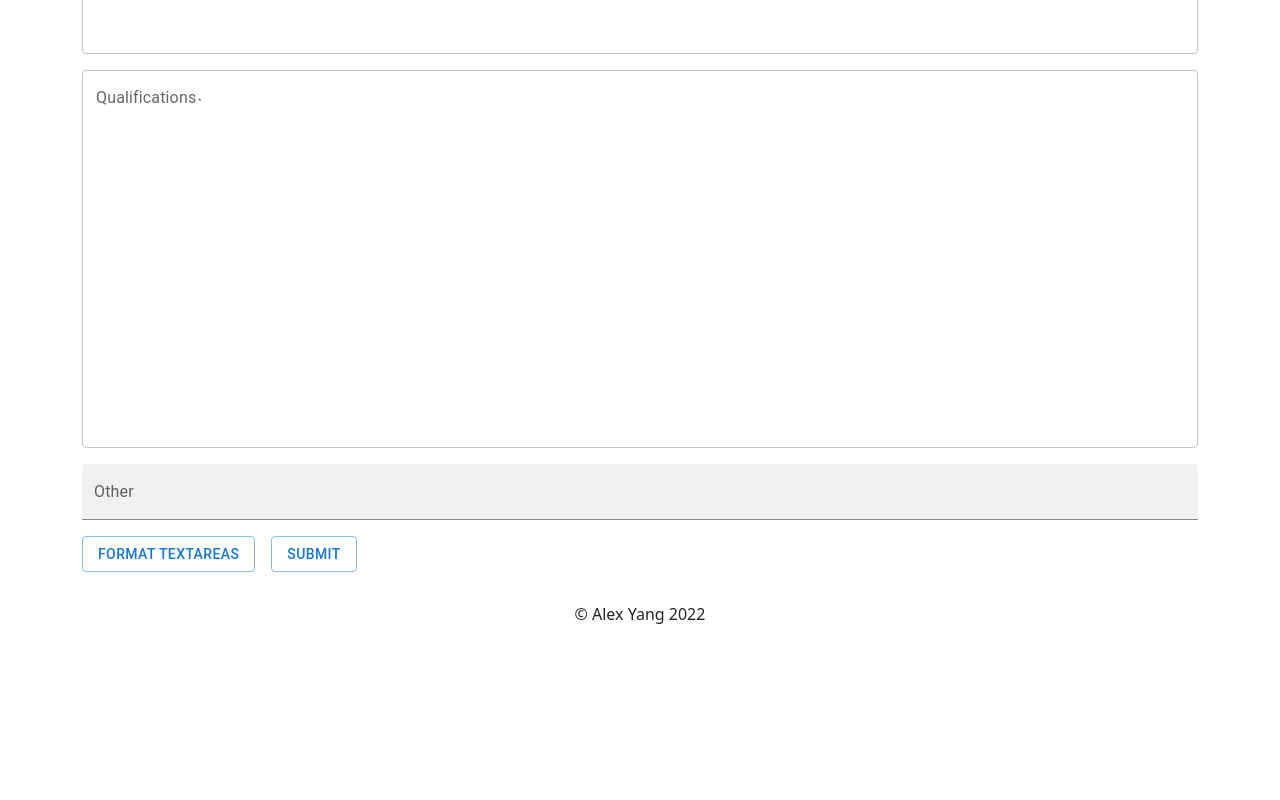
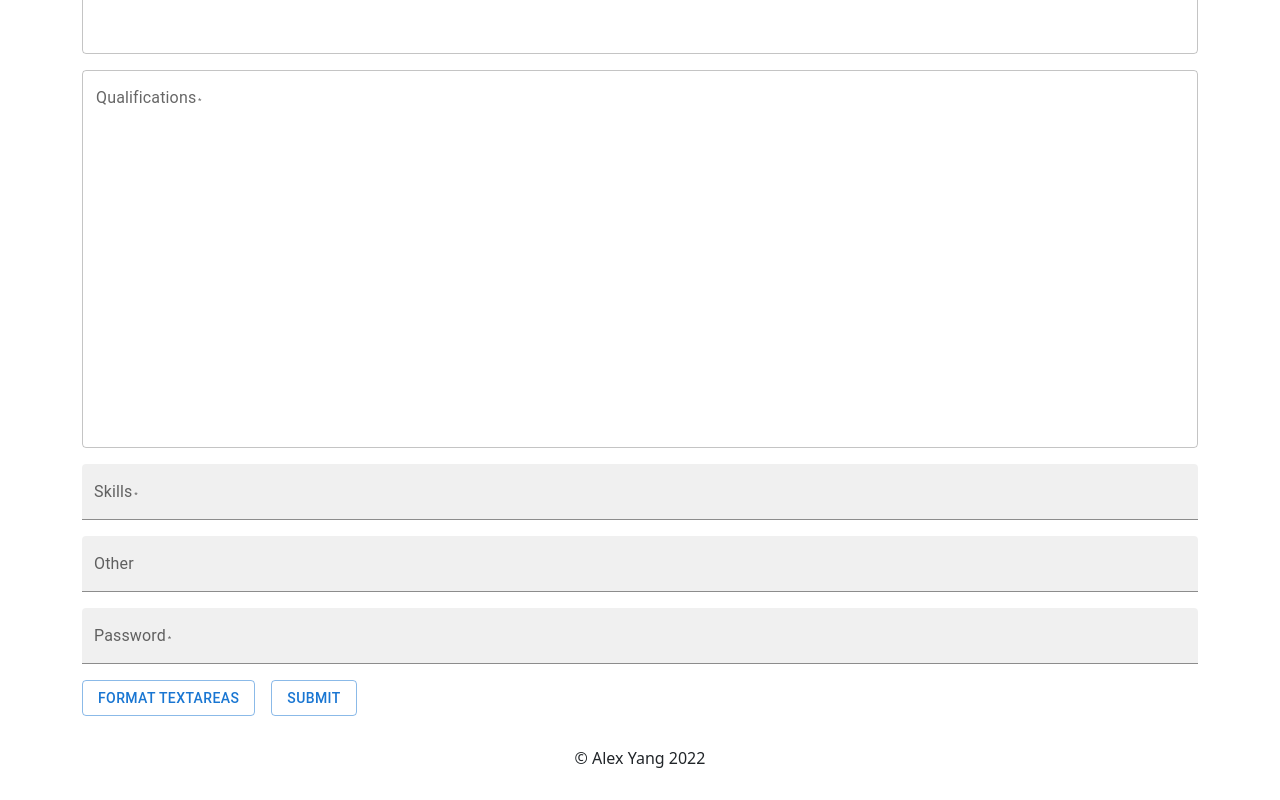
Before and after one commit to alexhyang/jobhunter-REST, a React (Create React App) app in the folder client/: page /add_posting in a window 1280 px wide. Shown: the part 657-1457 px from the top of the page. Before the commit the page ends 1313 px from the top, so only its background shows below. Built offline with nearby package versions, Linux system fonts and the light colour scheme; no server answers.

Commit message:
added password protection

```diff
--- a/client/src/pages/NewPosting/MUIForm.tsx
+++ b/client/src/pages/NewPosting/MUIForm.tsx
@@ -26,6 +26,7 @@ export default function MUIForm() {
       responsibilities: "",
       qualifications: "",
       skills: "",
+      posting_password: "",
       other: "",
     },
   });
@@ -39,8 +40,8 @@ export default function MUIForm() {
 
   const onSubmit: SubmitHandler<IFormValues> = (data) => {
     setDataJSON(JSON.stringify(data));
-    // fetch("http://alexhyang.herokuapp.com/jobhunter-app/api/add-posting", {
-    fetch("http://localhost:8000/jobhunter-app/api/add-posting", {
+    fetch("http://alexhyang.herokuapp.com/jobhunter-app/api/add-posting", {
+      // fetch("http://localhost:8000/jobhunter-app/api/add-posting", {
       method: "POST",
       body: dataJSON,
       headers: {
@@ -287,10 +288,41 @@ export default function MUIForm() {
         </Grid>
         <Grid item xs={12}>
           <Controller
+            name="skills"
+            control={control}
+            render={({ field }) => (
+              <TextField
+                fullWidth
+                required
+                label="Skills"
+                variant="filled"
+                {...field}
+              />
+            )}
+          />
+        </Grid>
+        <Grid item xs={12}>
+          <Controller
             name="other"
             control={control}
             render={({ field }) => (
               <TextField fullWidth label="Other" variant="filled" {...field} />
+            )}
+          />
+        </Grid>
+        <Grid item xs={12}>
+          <Controller
+            name="posting_password"
+            control={control}
+            render={({ field }) => (
+              <TextField
+                fullWidth
+                required
+                label="Password"
+                type="password"
+                variant="filled"
+                {...field}
+              />
             )}
           />
         </Grid>
@@ -301,7 +333,7 @@ export default function MUIForm() {
           </Button>
         </Grid>
         <Grid item>
-          <Button type="submit" variant="outlined">
+          <Button type="submit" variant="outlined" disabled={urlErrorStatus}>
             Submit
           </Button>
         </Grid>
--- a/client/src/pages/NewPosting/interfaces.ts
+++ b/client/src/pages/NewPosting/interfaces.ts
@@ -11,6 +11,7 @@ export interface IFormValues {
   responsibilities: string;
   qualifications: string;
   skills: string;
+  posting_password: string;
   other?: string;
 }
 
```
